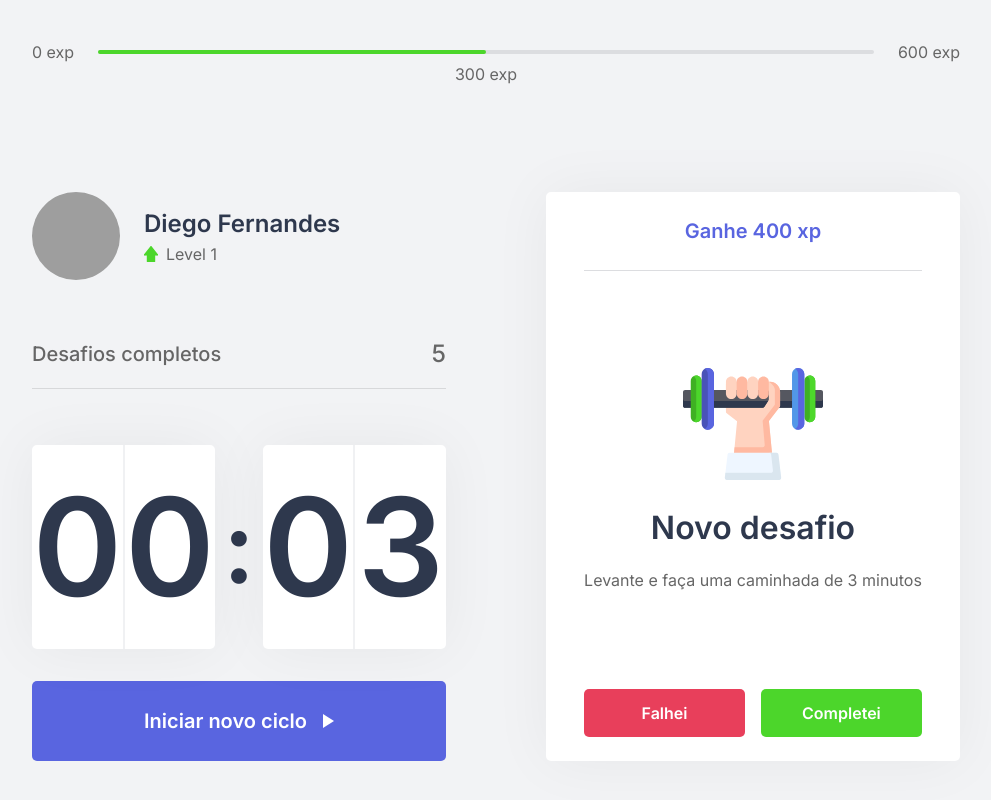
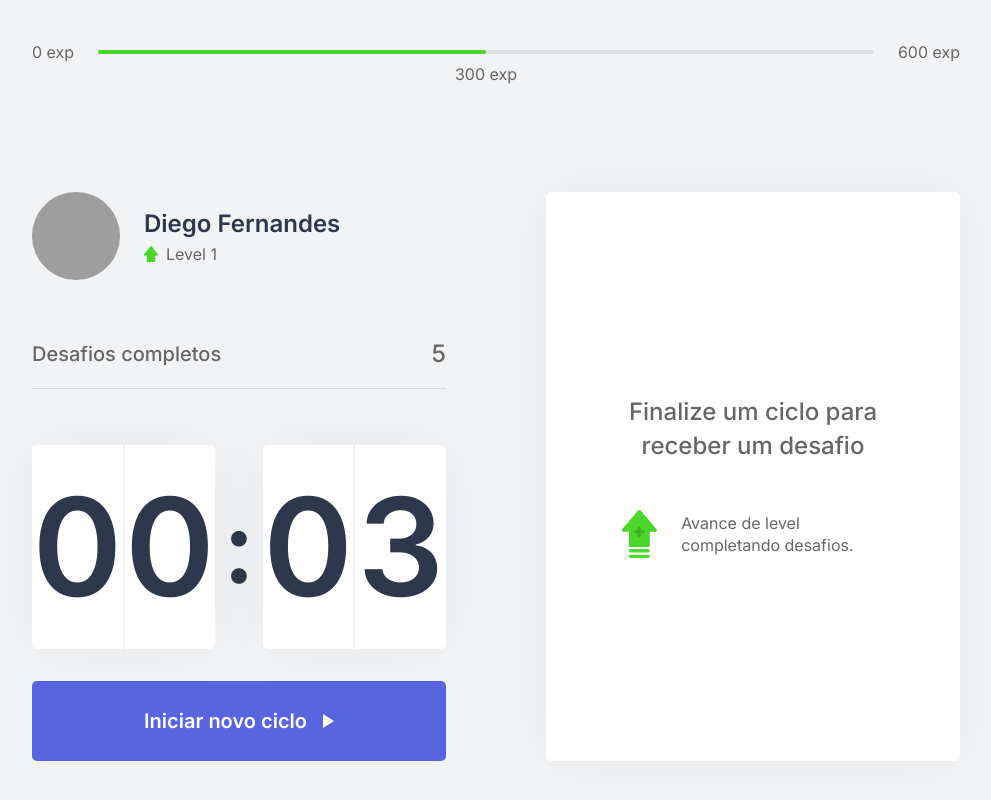
Before and after one commit to dgbragas/nlw__move.it, a Next.js app: page / in a window 1280 px wide. Shown: the whole page, without its empty margins (144-1135 px from the left). Built offline with nearby package versions, Linux system fonts and the light colour scheme; grey boxes are pictures that could not be loaded.

Commit message:
feat: getting challenge infos from context in <ChallengeBox />

```diff
--- a/src/components/ChallengeBox/index.tsx
+++ b/src/components/ChallengeBox/index.tsx
@@ -1,20 +1,21 @@
-import React from 'react';
+import React, { useContext } from 'react';
+import { ChallengesContext } from '../../contexts/ChallengeContext';
 
 import * as S from './styles';
 
 export function ChallengeBox(): JSX.Element {
-  const hasActiveChallenge = true;
+  const { activeChallenge } = useContext(ChallengesContext);
 
   return (
     <S.Container>
-      {hasActiveChallenge ? (
+      {activeChallenge ? (
         <S.ChallengeActive>
-          <header>Ganhe 400 xp</header>
+          <header>Ganhe {activeChallenge.amount} xp</header>
 
           <main>
-            <img src="icons/body.svg" alt="" />
+            <img src={`icons/${activeChallenge.type}.svg`} alt="" />
             <strong>Novo desafio</strong>
-            <p>Levante e faça uma caminhada de 3 minutos</p>
+            <p>{activeChallenge.description}</p>
           </main>
 
           <footer>
```
